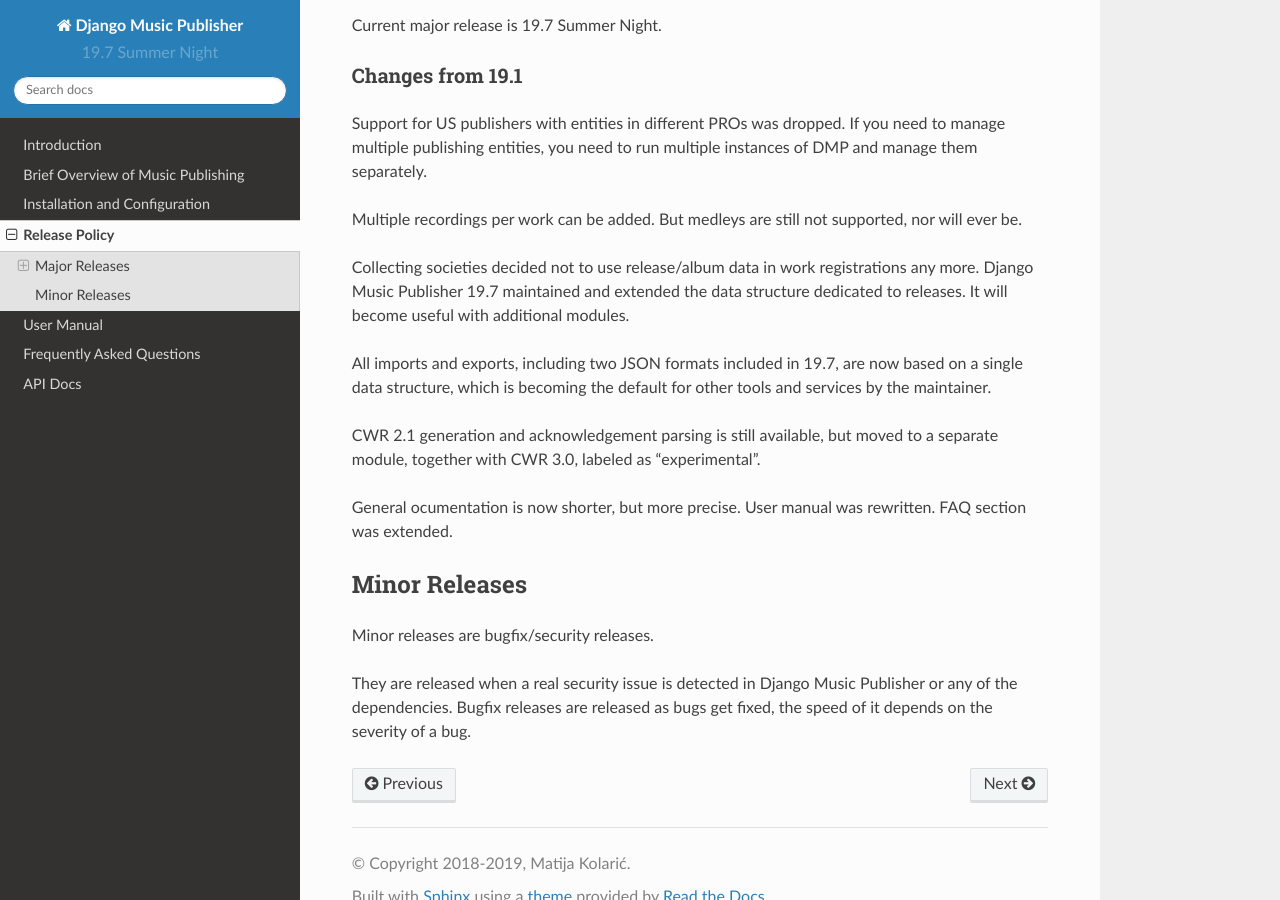
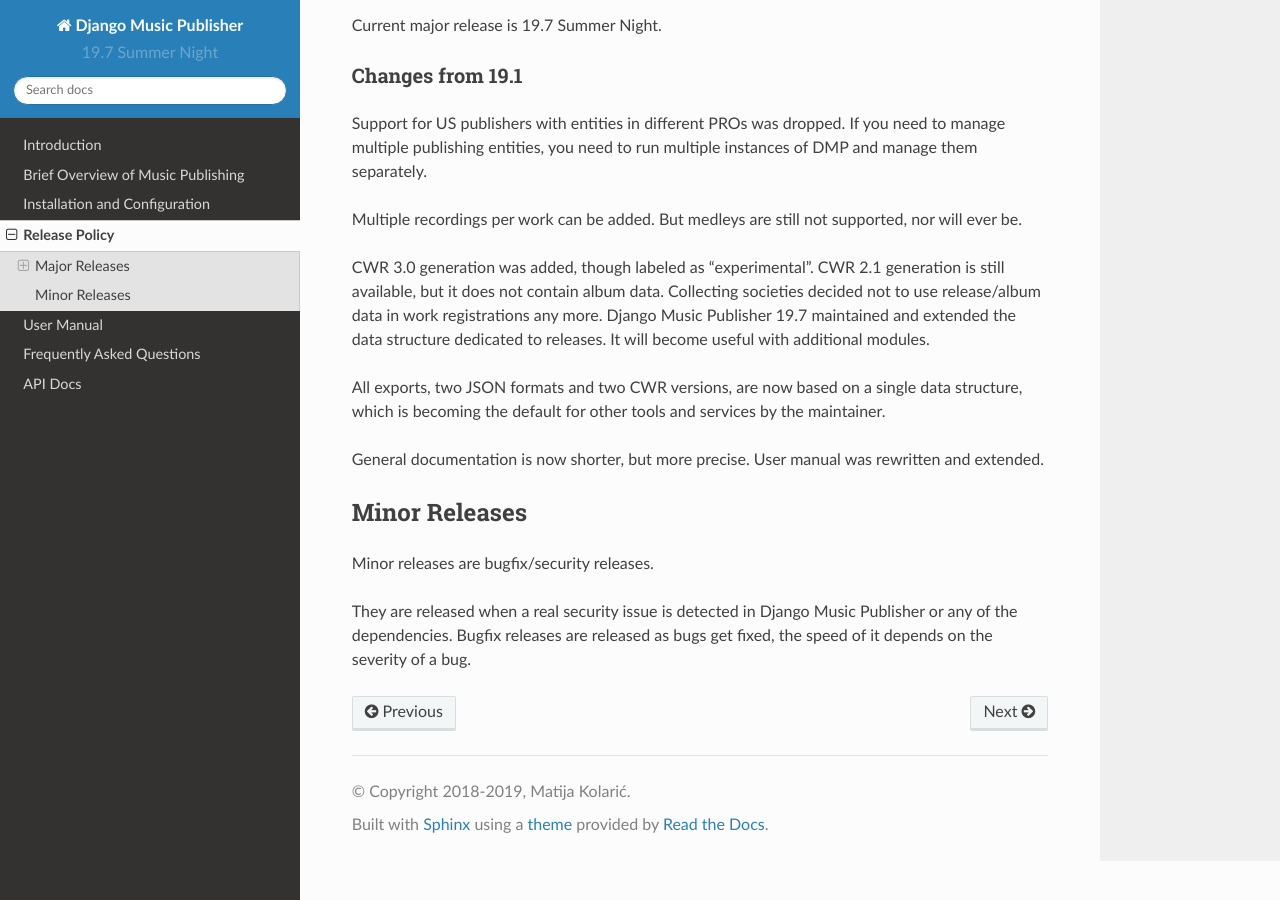
Before and after one commit to matijakolaric-com/django-music-publisher, a Sphinx documentation site: the page built from docs/releases.rst, in a window 1280 px wide and 900 px high, scrolled down 588 px. Built offline with Sphinx 7.4.7 and the Read the Docs theme 2.0.0, drawn with Linux system fonts in a browser that asks for light colours.

Commit message:
changes from 19.1 changed

```diff
--- a/docs/releases.rst
+++ b/docs/releases.rst
@@ -26,13 +26,11 @@
 
 Multiple recordings per work can be added. But medleys are still not supported, nor will ever be.
 
-Collecting societies decided not to use release/album data in work registrations any more. Django Music Publisher 19.7 maintained and extended the data structure dedicated to releases. It will become useful with additional modules.
+CWR 3.0 generation was added, though labeled as "experimental". CWR 2.1 generation is still available, but it does not contain album data. Collecting societies decided not to use release/album data in work registrations any more. Django Music Publisher 19.7 maintained and extended the data structure dedicated to releases. It will become useful with additional modules.
 
-All imports and exports, including two JSON formats included in 19.7, are now based on a single data structure, which is becoming the default for other tools and services by the maintainer.
+All exports, two JSON formats and two CWR versions, are now based on a single data structure, which is becoming the default for other tools and services by the maintainer.
 
-CWR 2.1 generation and acknowledgement parsing is still available, but moved to a separate module, together with CWR 3.0, labeled as "experimental".
-
-General ocumentation is now shorter, but more precise. User manual was rewritten. FAQ section was extended.
+General documentation is now shorter, but more precise. User manual was rewritten and extended.
 
 Minor Releases
 ==============
```
